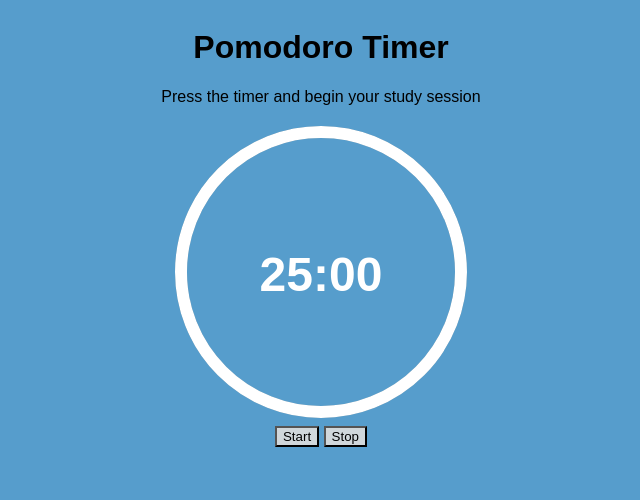
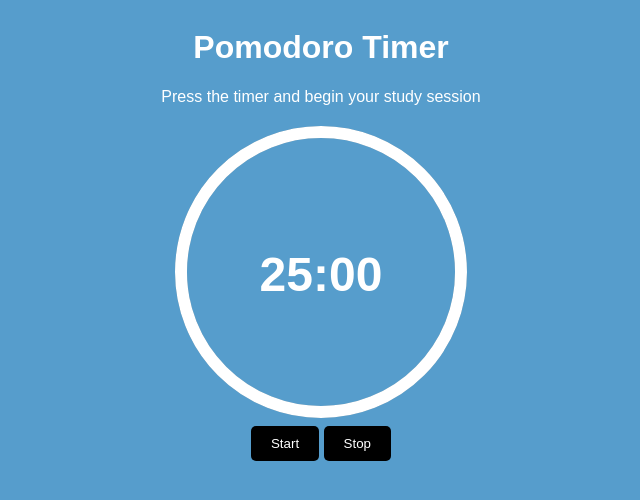
Before and after one commit to tomwilletts0709/timer-js, a website: page index.html in a window 1280 px wide. Shown: the whole page, without its empty margins (319-959 px from the left). Drawn offline with Linux system fonts and the light colour scheme.

Commit message:
button css

```diff
--- a/index.html
+++ b/index.html
@@ -18,8 +18,9 @@
                     <div class="timer-label"></div>
                 </div>
             </div>
-    <button onclick="startTimer()">Start</button>
-    <button onclick="stopTimer()">Stop</button>
+    <button id="start-btn" class="btn start-btn" onclick="startTimer()">Start</button>
+    <button id="end-btn" class="btn end-btn" onclick="stopTimer()">Stop</button>
+    </div>
         </div>
     </div>
 <div class="container">
--- a/style.css
+++ b/style.css
@@ -6,13 +6,15 @@ body {
     align-items: center;
 }
 
-h1 {
+.container {
     text-align: center;
     position: relative;
+    color: white;
 }
 
 .timer-container {
     text-align: center;
+    color: white;
 }
 
 button {
@@ -62,3 +64,34 @@ button {
     letter-spacing: 0.1em;
     color: rgb(208, 215, 219);
 }
+
+.btn {
+    cursor: pointer;
+    border: 0;
+    padding: 10px 20px;
+    background: black;
+    color: white;
+    border-radius: 5px;
+}
+
+.btn:focus {
+    outline: 0;
+}
+
+.btn:hover {
+    background: #222;
+}
+
+
+.btn:active {
+    transform: scale(0.98);
+}
+
+
+.start-btn {
+    color: white;
+}
+
+.end-btn {
+    color: white;
+}
```
